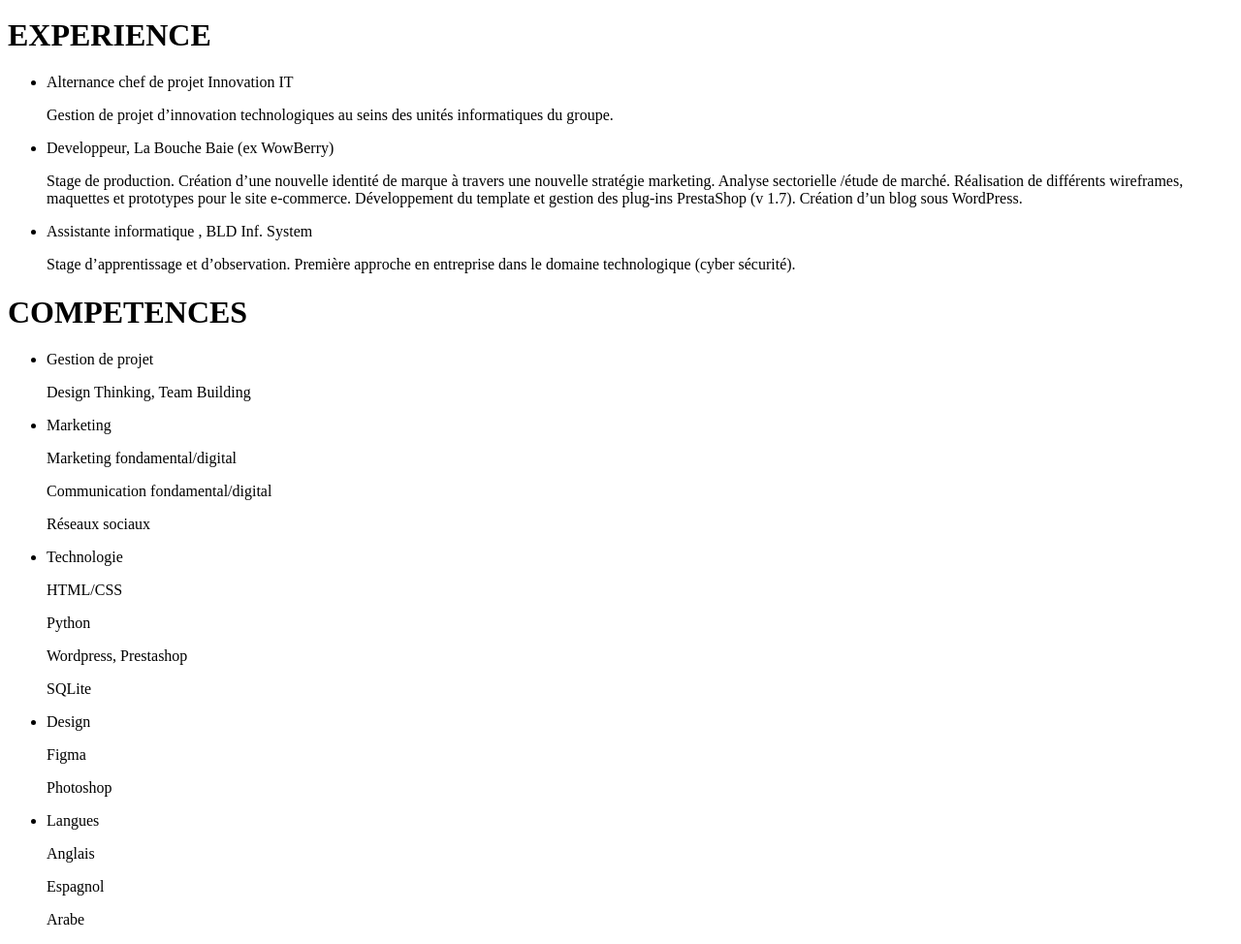
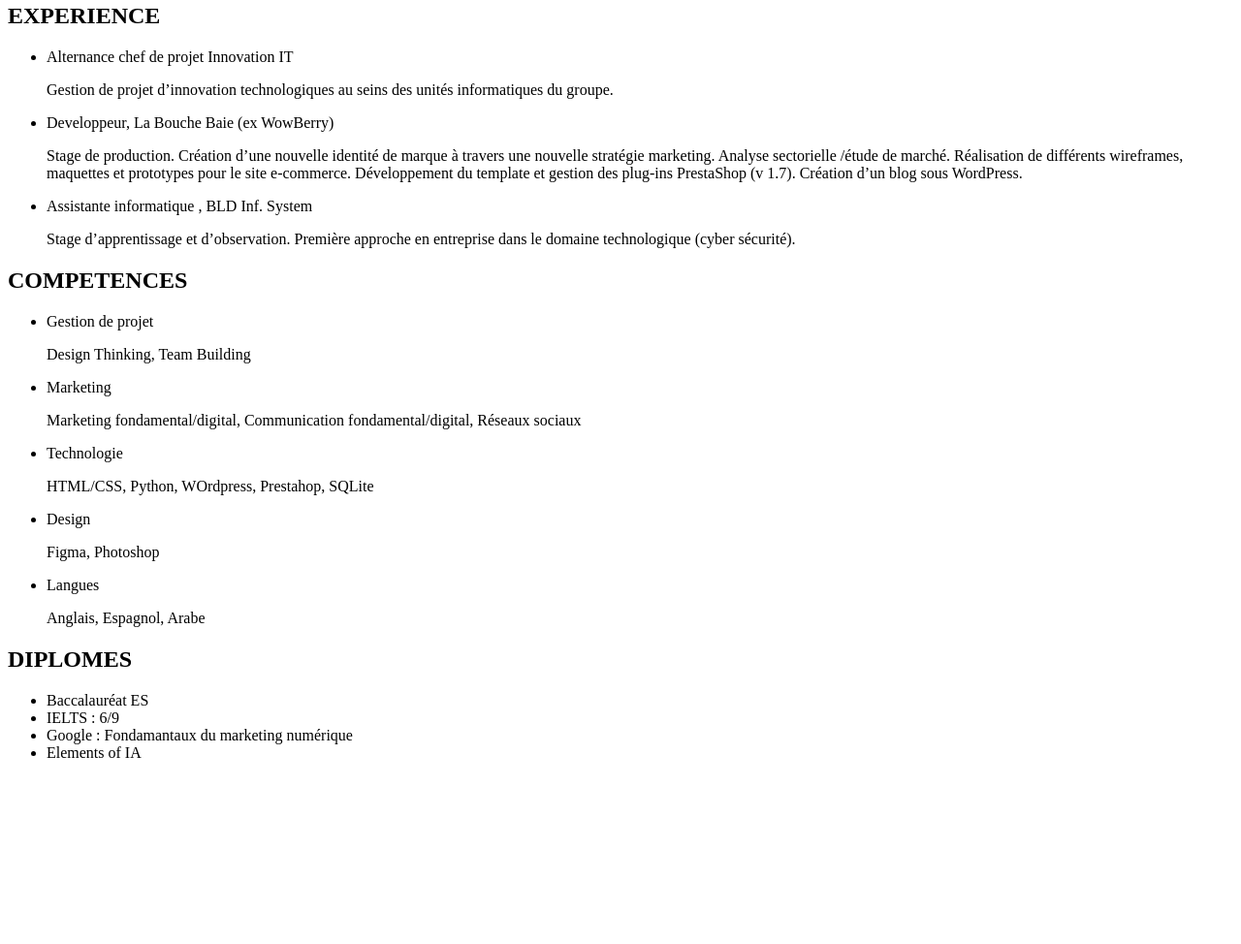
Before and after one commit to sambld-tech/exotest, a plain HTML site: page index.html in a window 1280 px wide. Shown: the part 572-1546 px from the top of the page at 97% size. After the commit the page ends 1374 px from the top, so only its background shows below. Drawn offline with Linux system fonts and the light colour scheme.

Commit message:
Diplomes

```diff
--- a/index.html
+++ b/index.html
@@ -5,16 +5,15 @@
     <meta http-equiv="X-AU-Compatible" content="IE=edge">
     <meta name="viewport" content="width=device-width, initial-scale=1.0">
     <title> je suis un test</title>
-    <link rel="stylesheet" href="style.css">
 </head>
 <body>
-        <h1>Samia Bellaoud</h1>
+        <h1>Sam Bld</h1>
         <img src="sam1.jpeg.crdownload" width="200" height="200"/>
         <h2>A propos</h2>
         <p>Étudiante en école de management de l’innovation numérique et digital,
             axée sur les aspects technologiques,
             marketing et design.</p>
-        <h1>FORMATION</h1>
+        <h2>FORMATION</h2>
         <ul>
             <li>Web School Factory, 75014 [2018-2023]</li>
                 <p>M2 Management de l’innovation
@@ -22,7 +21,7 @@
             <li>Lycée Racine, 75008 [2015-2018]</li>
                 <p>Baccalauréat ES, mention Assez Bien.</p>
         </ul>
-        <h1>EXPERIENCE</h1>
+        <h2>EXPERIENCE</h2>
         <ul>
             <li>Alternance chef de projet Innovation IT </li>
                 <p>Gestion de projet d’innovation technologiques au seins des unités informatiques du groupe. </p>
@@ -40,26 +39,26 @@
                     Première approche en entreprise dans
                     le domaine technologique (cyber sécurité).</p>
         </ul>
-        <h1>COMPETENCES</h1>
+        <h2>COMPETENCES</h2>
         <ul>
             <li>Gestion de projet</li>
                 <p>Design Thinking, Team Building</p>
             <li>Marketing</li>
-                <p>Marketing fondamental/digital</p>
-                <p>Communication fondamental/digital</p>
-                <p>Réseaux sociaux</p>
+                <p>Marketing fondamental/digital, Communication fondamental/digital, Réseaux sociaux</p>
             <li>Technologie</li>
-                <p>HTML/CSS</p>
-                <p>Python</p>
-                <p>Wordpress, Prestashop</p>
-                <p>SQLite</p>
+                <p>HTML/CSS, Python, WOrdpress, Prestahop, SQLite</p>
             <li>Design</li>
-                <p>Figma</p>
-                <p>Photoshop</p>
+                <p>Figma, Photoshop</p>
             <li>Langues</li>
-                <p>Anglais</p>
-                <p>Espagnol</p>
-                <p>Arabe</p>
+                <p>Anglais, Espagnol, Arabe</p>
         </ul>
+        <h2>DIPLOMES</h2>
+            <ul>
+                <li>Baccalauréat ES</li>
+                <li>IELTS : 6/9</li>
+                <li>Google : Fondamantaux du marketing numérique</li>
+                <li>Elements of IA</li>
+            </ul>
+
 </body>
 </html>
```
